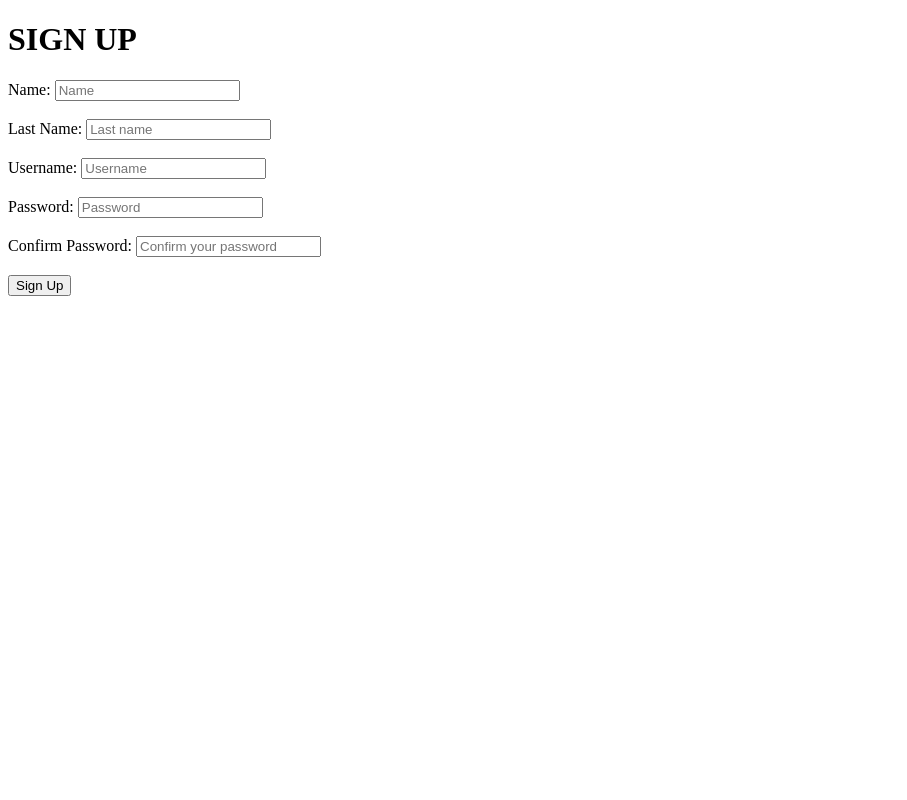
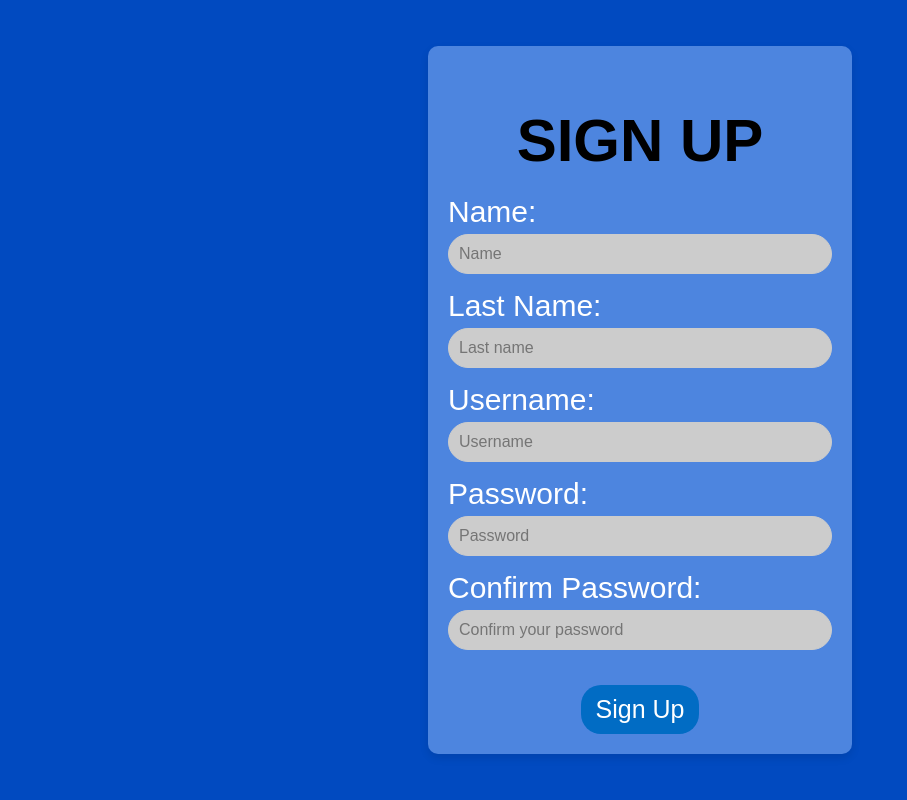
Before and after one commit to edgarDML22/TAP-PHP, a PHP site: page /signup.php in a window 1280 px wide. Shown: the whole page, without its empty margins (0-907 px from the left). Run offline with PHP 8.4, Linux system fonts and the light colour scheme.

Commit message:
signup and alerts donde

```diff
--- /dev/null
+++ b/users_login_project/assets/styles/style_signup.css
@@ -0,0 +1,95 @@
+body {
+    background-color: rgb(1, 74, 192);
+    color: #f5f5f5;
+    font-family: Arial, sans-serif;
+    font-size: 30px;
+    margin: 0;
+    padding: 0;
+    display: flex;
+    justify-content: center;
+    align-items: center;
+    min-height: 100vh;
+}
+
+.signup-container {
+    text-align: center;
+    width: 30%;
+    background-color: rgb(77, 133, 223);
+    padding: 20px;
+    border-radius: 10px;
+    box-shadow: 0 4px 8px rgba(0, 0, 0, 0.1);
+}
+
+.signup-container h1 {
+    color: #000;
+    margin-bottom: 20px;
+}
+
+.input-group {
+    display: flex;
+    flex-direction: column;
+    margin-bottom: 15px;
+    text-align: left;
+}
+
+.input-group label {
+    margin-bottom: 5px;
+    color: #fff;
+}
+
+.input-group input {
+    padding: 10px;
+    border: 1px solid #ccc;
+    border-radius: 5px;
+    font-size: 16px;
+    background-color: #ccc;
+    border-radius: 60px;
+}
+
+.input-group input:focus {
+    background-color: #ffffff;
+    border: 3px solid rgb(2, 60, 153);
+    box-shadow: 0 0 5px rgb(2, 60, 153);
+    outline: none;
+}
+
+.signup-button {
+    background-color: rgb(1, 108, 196);
+    color: white;
+    padding: 10px 15px;
+    border: none;
+    border-radius: 20px;
+    cursor: pointer;
+    font-size: 25px;
+    width: auto;
+    margin-top: 20px;
+    transition: background-color 0.3s ease;
+}
+
+.signup-button:hover {
+    background-color: rgb(13, 53, 146);
+}
+
+.signup-button:active {
+    background-color: #07710e;
+}
+
+/* Estilos para el mensaje de error y éxito */
+.error-message, .success-message {
+    font-size: 16px;
+    margin-bottom: 10px;
+    padding: 8px;
+    border-radius: 5px;
+}
+
+.error-message {
+    color: #cc0000;
+    background-color: #ffe6e6;
+    border: 1px solid #cc0000;
+}
+
+.success-message {
+    color: green;
+    background-color: #e6ffe6;
+    border: 1px solid green;
+}
--- a/users_login_project/includes/controllers/login_controller.php
+++ b/users_login_project/includes/controllers/login_controller.php
@@ -31,8 +31,8 @@
                 // Iniciar sesión si el usuario y la contraseña coinciden
                 session_start();
                 $_SESSION['username'] = $username;
-                $_SESSION['nombre'] = $user['name'];
-                $_SESSION['apellido'] = $user['lastname'];
+                $_SESSION['name'] = $user['name'];
+                $_SESSION['lastname'] = $user['lastname'];
                 header("Location: ../../welcome.php");
                 exit;
             }
--- a/users_login_project/includes/functions/signup_functions.php
+++ b/users_login_project/includes/functions/signup_functions.php
@@ -1,12 +1,11 @@
 <?php
 function show_error_or_success_message() {
     if (isset($_SESSION['error_message'])) {
-        echo "<p style='color: red;'>" . $_SESSION['error_message'] . "</p>";
+        echo "<div class='error-message'>" . $_SESSION['error_message'] . "</div>";
         unset($_SESSION['error_message']);
     }
-    // Mostrar el mensaje de éxito si existe
     if (isset($_SESSION['success_message'])) {
-        echo "<p style='color: green;'>" . $_SESSION['success_message'] . "</p>";
+        echo "<div class='success-message'>" . $_SESSION['success_message'] . "</div>";
         unset($_SESSION['success_message']);
     }
 }
@@ -15,9 +14,9 @@ function old_value($key) {
     return isset($_SESSION[$key]) ? $_SESSION[$key] : '';
 }
 
-function clear_session_values() {
-    unset($_SESSION['signup_name']);
-    unset($_SESSION['signup_lastname']);
-    unset($_SESSION['signup_username']);
+function clear_session_values($keys) {
+    foreach ($keys as $key) {
+        unset($_SESSION[$key]);
+    }
 }
 ?>
--- a/users_login_project/includes/functions/welcome_functions.php
+++ b/users_login_project/includes/functions/welcome_functions.php
@@ -11,5 +11,5 @@
     }
     function welcome_message(){
         // Mostrar el mensaje de bienvenida
-        echo "¡Bienvenido, " . $_SESSION['nombre'] . " " . $_SESSION['apellido'] . "!";
+        echo "¡Welcome, " . $_SESSION['name'] . " " . $_SESSION['lastname'] . "!";
     }
--- a/users_login_project/signup.php
+++ b/users_login_project/signup.php
@@ -9,37 +9,45 @@ include 'includes/functions/signup_functions.php';
     <meta charset="UTF-8">
     <meta name="viewport" content="width=device-width, initial-scale=1.0">
     <title>Sign Up</title>
-    <script src="assets/js/signup.js"></script>
+    <link rel="stylesheet" href="assets/styles/style_signup.css">
 </head>
 <body>
+    <div class="signup-container">
         <h1>SIGN UP</h1>
-    <?php show_error_or_success_message()?>
+        <?php if (isset($_SESSION['error_message']) || isset($_SESSION['success_message'])): ?>
+            <?php show_error_or_success_message(); ?>
+        <?php endif; ?>
 
         <form action="includes/controllers/signup_controller.php" method="post">
+            <div class="input-group">
                 <label for="name">Name:</label>
-        <input type="text" id="name" name="name" value="<?php echo old_value('signup_name'); ?>" placeholder="Name" required >
-        <br><br>
+                <input type="text" id="name" name="name" value="<?php echo old_value('signup_name'); ?>" placeholder="Name" required>
+            </div>
 
+            <div class="input-group">
                 <label for="lastname">Last Name:</label>
                 <input type="text" id="lastname" name="lastname" value="<?php echo old_value('signup_lastname'); ?>" placeholder="Last name" required>
-        <br><br>
+            </div>
 
+            <div class="input-group">
                 <label for="username">Username:</label>
                 <input type="text" id="username" name="username" value="<?php echo old_value('signup_username'); ?>" placeholder="Username" required>
-        <br><br>
+            </div>
 
+            <div class="input-group">
                 <label for="pass">Password:</label>
                 <input type="password" id="pass" name="pass" placeholder="Password" required>
-        <br><br>
+            </div>
 
+            <div class="input-group">
                 <label for="confirm_pass">Confirm Password:</label>
                 <input type="password" id="confirm_pass" name="confirm_pass" placeholder="Confirm your password" required>
-        <br><br>
+            </div>
 
-        <button type="submit">Sign Up</button>
+            <button type="submit" class="signup-button">Sign Up</button>
         </form>
+    </div>
 
-    <?php clear_session_values()?>
-
+    <?php clear_session_values(['signup_name', 'signup_lastname', 'signup_username']); ?>
 </body>
 </html>
--- a/users_login_project/welcome.php
+++ b/users_login_project/welcome.php
@@ -12,7 +12,7 @@ verify_session();
 
 </head>
 <body>
-<h6>CONTENT JIJIJIJA</h6>
+<h1>This is the Welcome Page</h1>
 
 <!-- En la esquina superior derecha -->
 <form action="logout.php" method="post">
```
Also changed, not shown: users_login_project/assets/styles/style_login.css (+25 -0 lines), users_login_project/login.php (+5 -4 lines), users_login_project/users.json (+12 -0 lines), users_login_project/assets/styles/style_logout.css (added), users_login_project/assets/styles/style_welcome.css (added). Lines whose indentation alone changed are shown as unchanged.
